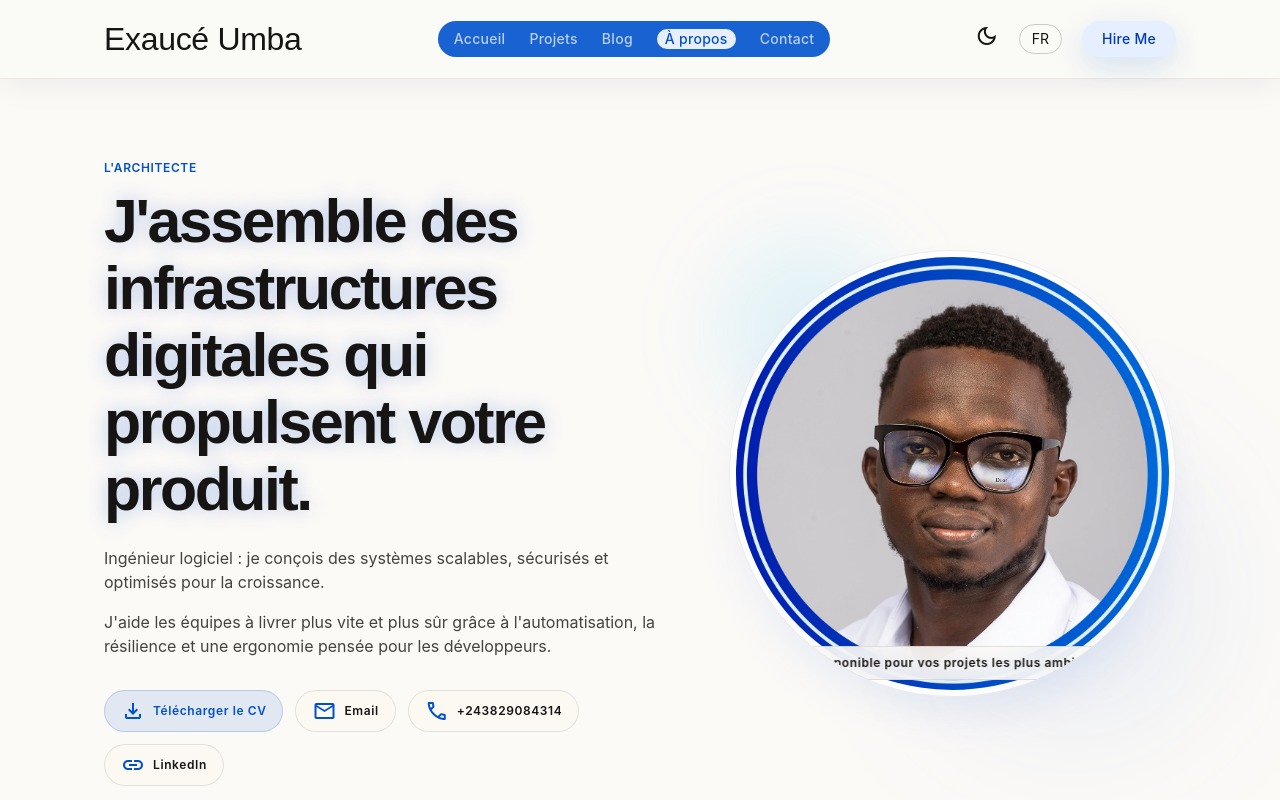
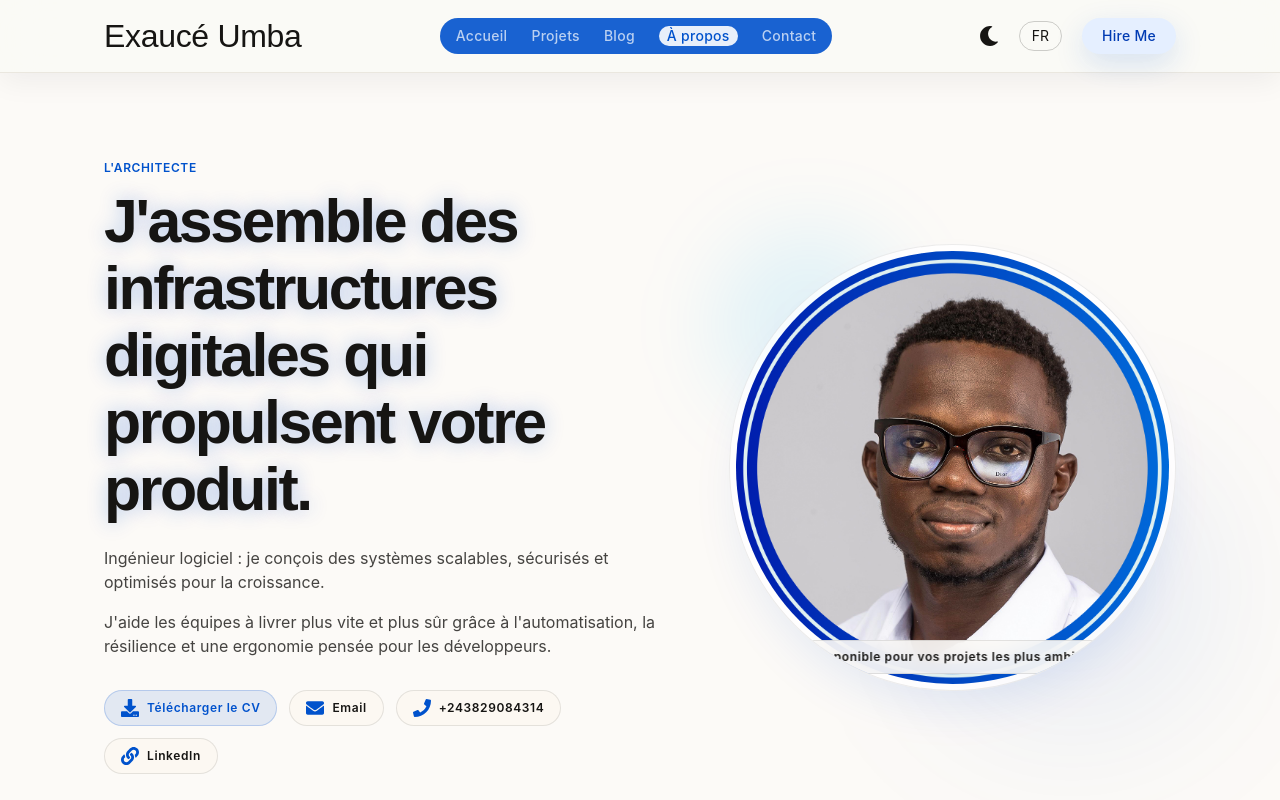
Before and after one commit to exau-umba/portfolio, a React (Vite) app: page /about in a window 1280 px wide. Shown: the top 800 px of the page. Built offline with nearby package versions, Linux system fonts and the light colour scheme.

Commit message:
refactor: switch icon system to react-icons/fa (Font Awesome)

```diff
--- a/index.html
+++ b/index.html
@@ -9,10 +9,6 @@
       href="https://fonts.googleapis.com/css2?family=Poppins:wght@300;400;500;600;700;800;900&display=swap"
       rel="stylesheet"
     />
-    <link
-      href="https://fonts.googleapis.com/css2?family=Material+Symbols+Outlined:wght,FILL@100..700,0..1&display=block"
-      rel="stylesheet"
-    />
   </head>
   <body>
     <div id="root"></div>
--- a/package.json
+++ b/package.json
@@ -22,6 +22,7 @@
     "lucide-react": "^1.23.0",
     "react": "^19.2.7",
     "react-dom": "^19.2.7",
+    "react-icons": "^5.7.0",
     "react-router-dom": "^7.18.1"
   }
 }
--- a/src/components/Layout.tsx
+++ b/src/components/Layout.tsx
@@ -3,6 +3,79 @@ import { useLocation, Link } from "react-router-dom";
 import { useContext, useState } from "react";
 import UiContext from "../contexts/UiContext";
 import { useT } from "../i18n";
+import {
+  FaEnvelope,
+  FaPhone,
+  FaLink,
+  FaDownload,
+  FaLayerGroup,
+  FaCogs,
+  FaCloud,
+  FaCheckCircle,
+  FaShieldAlt,
+  FaBriefcase,
+  FaGraduationCap,
+  FaIdBadge,
+  FaCertificate,
+  FaAward,
+  FaExternalLinkAlt,
+  FaArrowRight,
+  FaLanguage,
+  FaAddressBook,
+  FaLock,
+  FaEye,
+  FaTerminal,
+  FaNetworkWired,
+  FaMoon,
+  FaSun,
+  FaBars,
+  FaTimes,
+  FaCode,
+  FaBolt,
+  FaSyncAlt,
+  FaPaperPlane,
+  FaMapMarkerAlt,
+  FaArrowLeft,
+  FaLightbulb,
+  FaCheck
+} from "react-icons/fa";
+
+const iconMap: Record<string, React.ComponentType<{ className?: string }>> = {
+  mail: FaEnvelope,
+  phone: FaPhone,
+  link: FaLink,
+  download: FaDownload,
+  layers: FaLayerGroup,
+  settings_input_component: FaCogs,
+  cloud: FaCloud,
+  check_circle: FaCheckCircle,
+  shield: FaShieldAlt,
+  work: FaBriefcase,
+  school: FaGraduationCap,
+  badge: FaIdBadge,
+  verified: FaCertificate,
+  workspace_premium: FaAward,
+  open_in_new: FaExternalLinkAlt,
+  arrow_forward: FaArrowRight,
+  translate: FaLanguage,
+  contacts: FaAddressBook,
+  lock: FaLock,
+  visibility: FaEye,
+  terminal: FaTerminal,
+  lan: FaNetworkWired,
+  dark_mode: FaMoon,
+  light_mode: FaSun,
+  menu: FaBars,
+  close: FaTimes,
+  code: FaCode,
+  bolt: FaBolt,
+  sync: FaSyncAlt,
+  send: FaPaperPlane,
+  location_on: FaMapMarkerAlt,
+  arrow_back: FaArrowLeft,
+  tips_and_updates: FaLightbulb,
+  check: FaCheck,
+};
 
 interface IconProps {
   name: string;
@@ -10,15 +83,13 @@ interface IconProps {
   filled?: boolean;
 }
 
-export function Icon({ name, className = "", filled = false }: IconProps) {
-  return (
-    <span
-      className={`material-symbols-outlined ${className}`}
-      style={filled ? { fontVariationSettings: "'FILL' 1" } : undefined}
-    >
-      {name}
-    </span>
-  );
+export function Icon({ name, className = "" }: IconProps) {
+  const Component = iconMap[name];
+  if (!Component) {
+    console.warn(`Icon "${name}" not found in Fa mapping`);
+    return null;
+  }
+  return <Component className={`inline-block ${className}`} />;
 }
 
 interface NavLinkItem {
@@ -75,11 +146,11 @@ export function Navbar({ activePath, ctaLabel = "Hire Me" }: NavbarProps) {
           <button
             aria-label="toggle-theme"
             onClick={() => setTheme(theme === "light" ? "dark" : "light")}
-            className="rounded-full p-2 text-on-surface hover:bg-black/5"
+            className="rounded-full p-2 text-on-surface hover:bg-black/5 flex items-center justify-center"
           >
             {theme === "light"
-              ? <span className="material-symbols-outlined">dark_mode</span>
-              : <span className="material-symbols-outlined">light_mode</span>}
+              ? <Icon name="dark_mode" className="text-[20px]" />
+              : <Icon name="light_mode" className="text-[20px]" />}
           </button>
           <button
             aria-label="toggle-lang"
@@ -97,11 +168,9 @@ export function Navbar({ activePath, ctaLabel = "Hire Me" }: NavbarProps) {
           <button
             aria-label="toggle-mobile-menu"
             onClick={() => setMobileOpen((o) => !o)}
-            className="flex lg:hidden rounded-full p-2 text-on-surface hover:bg-black/5 transition-colors"
+            className="flex lg:hidden rounded-full p-2 text-on-surface hover:bg-black/5 transition-colors items-center justify-center"
           >
-            <span className="material-symbols-outlined text-[26px]">
-              {mobileOpen ? "close" : "menu"}
-            </span>
+            <Icon name={mobileOpen ? "close" : "menu"} className="text-[24px]" />
           </button>
         </div>
       </div>
```
Also changed, not shown: 1 other file (tests, documents, lock files or other folders).
